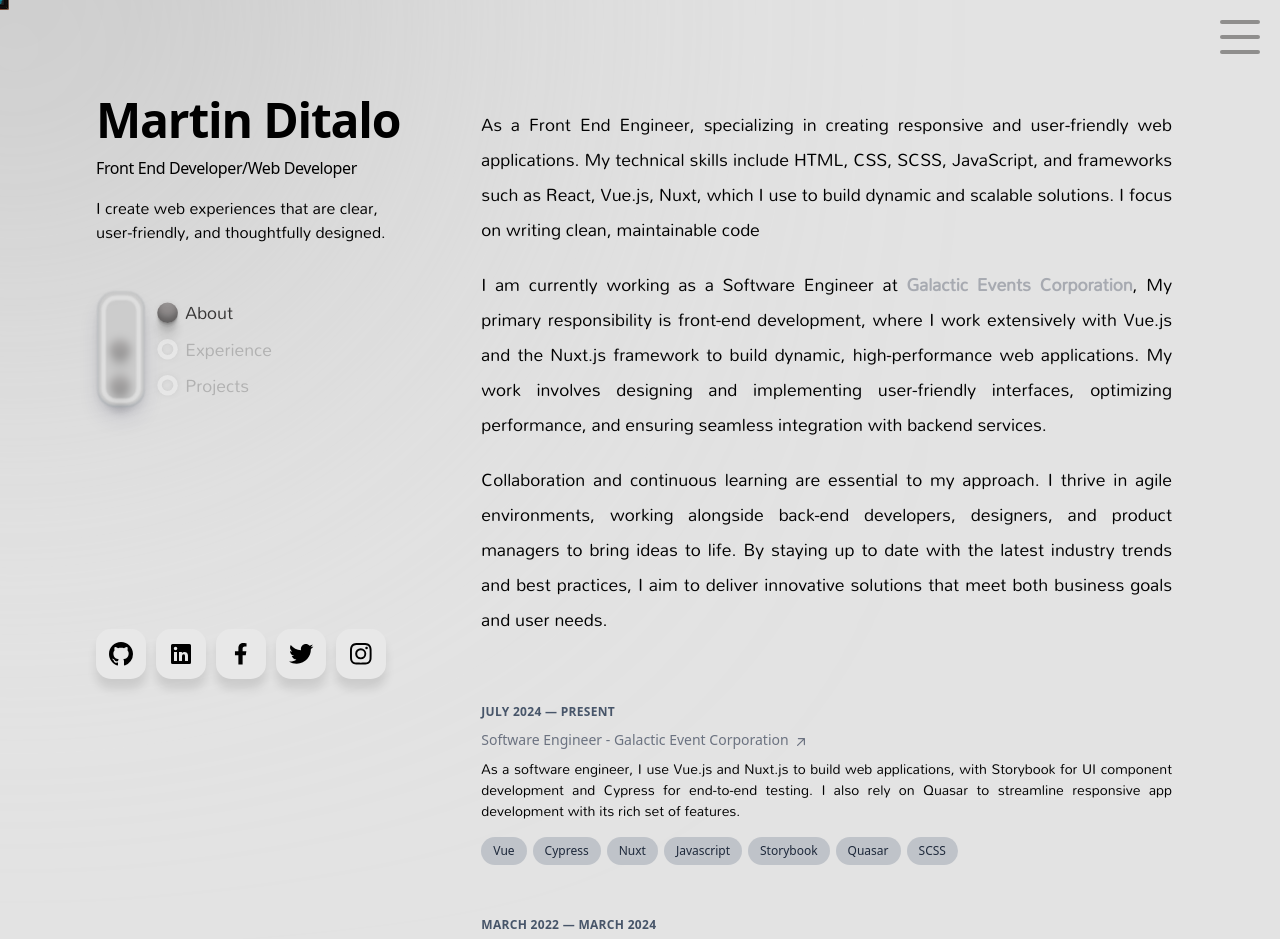
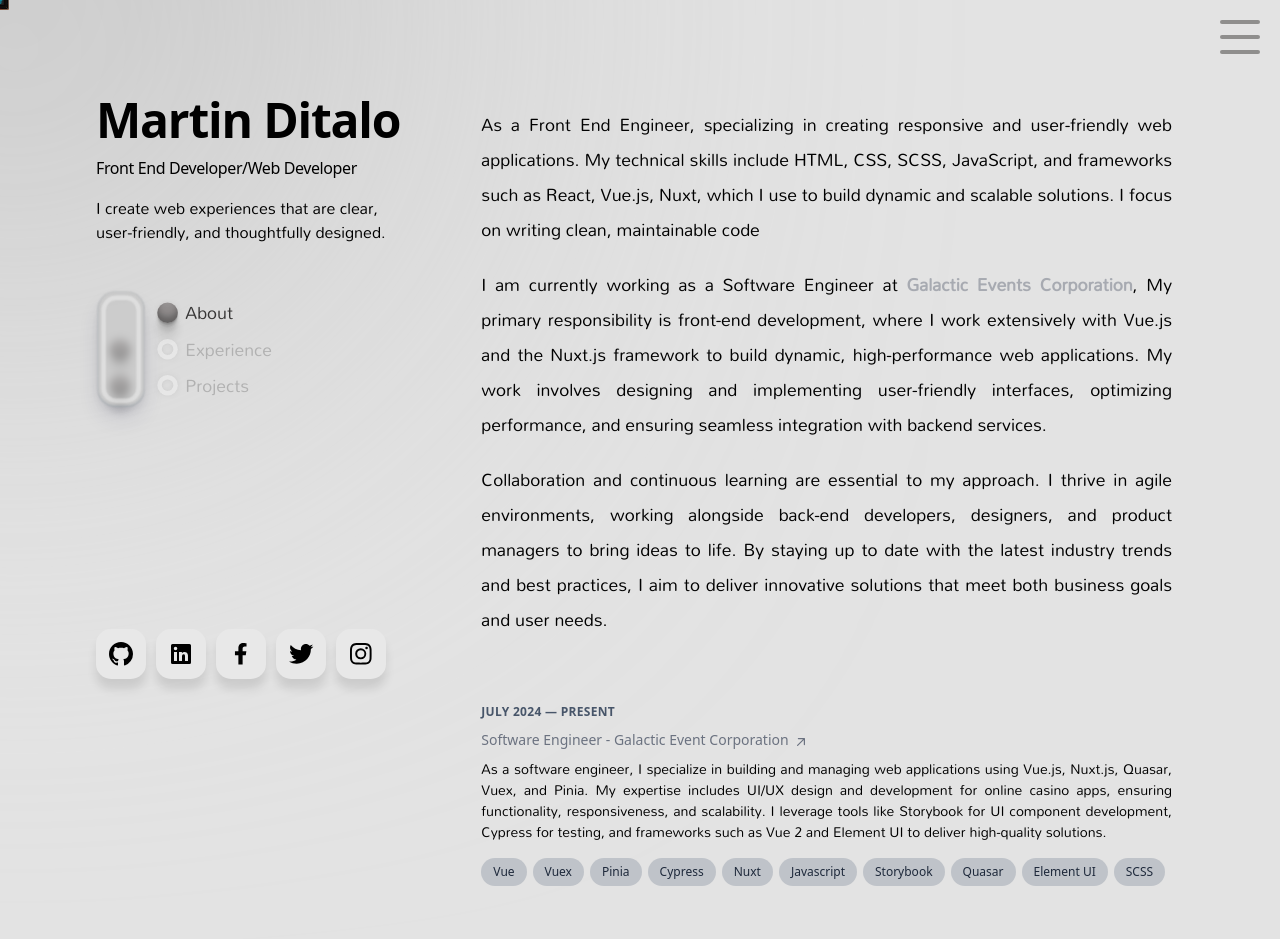
Before and after one commit to martinditalo/my-portfolio, a React (Create React App) app: page /about in a window 1280 px wide. Shown: the top 939 px of the page. Built offline with nearby package versions, Linux system fonts and the light colour scheme.

Commit message:
feat: update cv and experience

```diff
--- a/src/pages/about/experience/Experience.tsx
+++ b/src/pages/about/experience/Experience.tsx
@@ -7,14 +7,17 @@
         date: "July 2024 — Present",
         link: "https://galaticevents.com/",
         title: "Software Engineer - Galactic Event Corporation",
-        description: `As a software engineer, I use Vue.js and Nuxt.js to build web applications, with Storybook for UI component development and Cypress for end-to-end testing. I also rely on Quasar to streamline responsive app development with its rich set of features.`,
+        description: `As a software engineer, I specialize in building and managing web applications using Vue.js, Nuxt.js, Quasar, Vuex, and Pinia. My expertise includes UI/UX design and development for online casino apps, ensuring functionality, responsiveness, and scalability. I leverage tools like Storybook for UI component development, Cypress for testing, and frameworks such as Vue 2 and Element UI to deliver high-quality solutions.`,
         stacks: [
           "Vue",
+          "Vuex",
+          "Pinia",
           "Cypress",
           "Nuxt",
           "Javascript",
           "Storybook",
           "Quasar",
+          "Element UI",
           "SCSS",
         ],
       },
```
Also changed, not shown: 1 other file (tests, documents, lock files or other folders).
